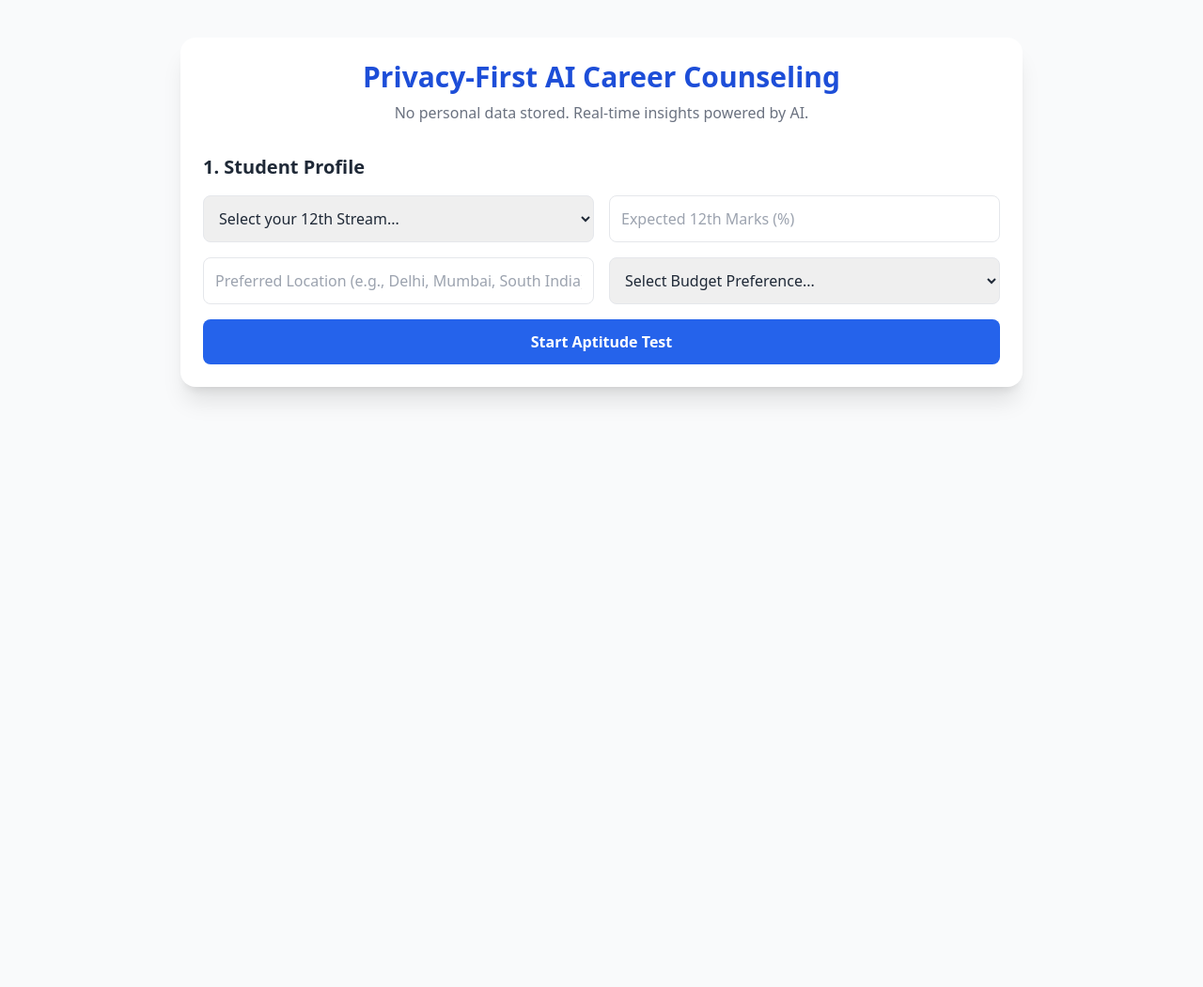
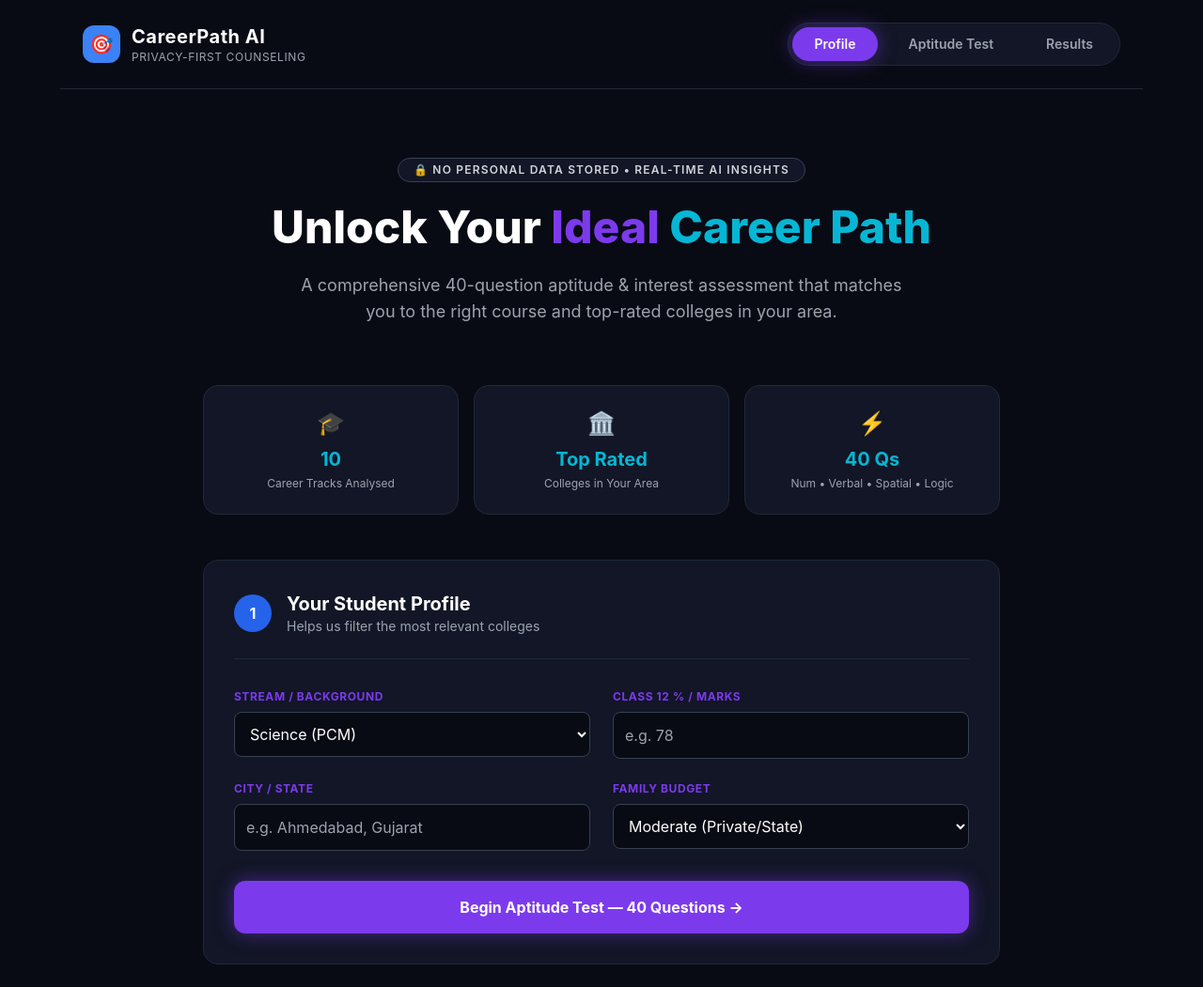
Before and after one commit to buymeud-a11y/udcareercounsel, a website: page index.html in a window 1280 px wide. Shown: the whole page at 94% size. Before the commit the page ends 800 px from the top, so only its background shows below. Drawn offline with nearby package versions, Linux system fonts and the light colour scheme.

Commit message:
Rename title and update layout for CareerPath AI

```diff
--- a/index.html
+++ b/index.html
@@ -3,62 +3,133 @@
 <head>
     <meta charset="UTF-8">
     <meta name="viewport" content="width=device-width, initial-scale=1.0">
-    <title>AI Career Counseling</title>
+    <title>CareerPath AI</title>
     <script src="https://cdn.tailwindcss.com"></script>
+    <script>
+        tailwind.config = {
+            theme: {
+                extend: {
+                    colors: {
+                        darkBg: '#090B14',
+                        cardBg: '#121626',
+                        accentPurple: '#7C3AED',
+                        accentCyan: '#06B6D4',
+                        textMuted: '#9CA3AF'
+                    },
+                    boxShadow: {
+                        'neon': '0 0 20px rgba(124, 58, 237, 0.5)',
+                    }
+                }
+            }
+        }
+    </script>
+    <style>
+        body { background-color: #090B14; color: white; font-family: 'Inter', sans-serif; }
+    </style>
 </head>
-<body class="bg-gray-50 text-gray-800 font-sans">
-    <div class="max-w-4xl mx-auto p-6 mt-10 bg-white shadow-xl rounded-2xl">
-        <h1 class="text-3xl font-bold text-center text-blue-700 mb-2">Privacy-First AI Career Counseling</h1>
-        <p class="text-center text-gray-500 mb-8">No personal data stored. Real-time insights powered by AI.</p>
+<body class="min-h-screen">
 
-        <div id="app-container">
-            <!-- Step 1: Detailed Profile -->
-            <div id="step-profile" class="space-y-4">
-                <h2 class="text-xl font-semibold">1. Student Profile</h2>
-                <div class="grid grid-cols-1 md:grid-cols-2 gap-4">
-                    <select id="stream" class="w-full p-3 border rounded-lg focus:ring-2 focus:ring-blue-500" required>
-                        <option value="">Select your 12th Stream...</option>
-                        <option value="PCM">Science (PCM)</option>
-                        <option value="PCB">Science (PCB)</option>
-                        <option value="Commerce">Commerce</option>
-                        <option value="Arts">Arts/Humanities</option>
-                    </select>
-                    <input type="number" id="marks" placeholder="Expected 12th Marks (%)" class="w-full p-3 border rounded-lg focus:ring-2 focus:ring-blue-500" required max="100">
-                    <input type="text" id="location" placeholder="Preferred Location (e.g., Delhi, Mumbai, South India)" class="w-full p-3 border rounded-lg focus:ring-2 focus:ring-blue-500" required>
-                    <select id="budget" class="w-full p-3 border rounded-lg focus:ring-2 focus:ring-blue-500" required>
-                        <option value="">Select Budget Preference...</option>
-                        <option value="Economical (Govt/Aided)">Economical (Govt/Aided)</option>
-                        <option value="Moderate (Private/State)">Moderate (Private/State)</option>
-                        <option value="Premium (Top Private/Deemed)">Premium (Top Private/Deemed)</option>
-                    </select>
-                </div>
-                <button onclick="startTest()" class="w-full bg-blue-600 hover:bg-blue-700 text-white p-3 rounded-lg font-bold transition">Start Aptitude Test</button>
+    <!-- Top Navigation -->
+    <header class="flex justify-between items-center p-6 max-w-6xl mx-auto border-b border-gray-800">
+        <div class="flex items-center space-x-3">
+            <div class="w-10 h-10 bg-blue-500 rounded-xl flex items-center justify-center font-bold text-xl">🎯</div>
+            <div>
+                <h1 class="text-xl font-bold tracking-wide">CareerPath AI</h1>
+                <p class="text-xs text-textMuted uppercase tracking-wider">Privacy-First Counseling</p>
+            </div>
+        </div>
+        <nav class="flex space-x-2 bg-cardBg p-1 rounded-full border border-gray-800">
+            <button class="px-6 py-2 bg-accentPurple rounded-full text-sm font-semibold shadow-neon">Profile</button>
+            <button class="px-6 py-2 text-textMuted rounded-full text-sm font-semibold">Aptitude Test</button>
+            <button class="px-6 py-2 text-textMuted rounded-full text-sm font-semibold">Results</button>
+        </nav>
+    </header>
+
+    <!-- Main Container -->
+    <main class="max-w-4xl mx-auto mt-12 p-6" id="app-container">
+
+        <!-- STEP 1: PROFILE / HOME PAGE -->
+        <div id="step-profile">
+            <!-- Hero Section -->
+            <div class="text-center mb-16">
+                <span class="px-4 py-1 border border-gray-700 rounded-full text-xs font-semibold tracking-widest text-gray-300 mb-6 inline-block bg-cardBg">
+                    🔒 NO PERSONAL DATA STORED • REAL-TIME AI INSIGHTS
+                </span>
+                <h2 class="text-5xl font-extrabold mb-6">Unlock Your <span class="text-accentPurple">Ideal</span> <span class="text-accentCyan">Career Path</span></h2>
+                <p class="text-textMuted text-lg max-w-2xl mx-auto">A comprehensive 40-question aptitude & interest assessment that matches you to the right course and top-rated colleges in your area.</p>
             </div>
 
-            <!-- Step 2: Test UI (Remains unchanged) -->
-            <div id="step-test" class="hidden space-y-6">
-                <div class="flex justify-between items-center mb-4 border-b pb-2">
-                    <h2 class="text-xl font-semibold">Aptitude Assessment</h2>
-                    <span id="question-tracker" class="text-sm font-bold text-gray-500 bg-gray-100 px-3 py-1 rounded-full"></span>
+            <!-- Stats Grid -->
+            <div class="grid grid-cols-3 gap-4 mb-12">
+                <div class="bg-cardBg p-6 rounded-2xl border border-gray-800 text-center">
+                    <div class="text-2xl mb-2">🎓</div>
+                    <h3 class="text-accentCyan text-xl font-bold">10</h3>
+                    <p class="text-xs text-textMuted mt-1">Career Tracks Analysed</p>
                 </div>
-                <div id="question-container" class="p-6 bg-blue-50 rounded-xl text-lg font-medium shadow-inner"></div>
-                <div id="options-container" class="grid grid-cols-1 gap-3"></div>
+                <div class="bg-cardBg p-6 rounded-2xl border border-gray-800 text-center">
+                    <div class="text-2xl mb-2">🏛️</div>
+                    <h3 class="text-accentCyan text-xl font-bold">Top Rated</h3>
+                    <p class="text-xs text-textMuted mt-1">Colleges in Your Area</p>
+                </div>
+                <div class="bg-cardBg p-6 rounded-2xl border border-gray-800 text-center">
+                    <div class="text-2xl mb-2">⚡</div>
+                    <h3 class="text-accentCyan text-xl font-bold">40 Qs</h3>
+                    <p class="text-xs text-textMuted mt-1">Num • Verbal • Spatial • Logic</p>
+                </div>
             </div>
 
-            <!-- Step 3: Results -->
-            <div id="step-results" class="hidden space-y-4">
-                <div id="loading" class="text-center py-10 hidden">
-                    <div class="animate-spin rounded-full h-12 w-12 border-b-2 border-blue-700 mx-auto mb-4"></div>
-                    <p class="text-lg font-semibold animate-pulse text-blue-800">Filtering colleges based on your profile & test scores...</p>
+            <!-- Profile Form -->
+            <div class="bg-cardBg p-8 rounded-2xl border border-gray-800">
+                <div class="flex items-center space-x-4 mb-8 border-b border-gray-800 pb-6">
+                    <div class="w-10 h-10 bg-blue-600 rounded-full flex items-center justify-center font-bold">1</div>
+                    <div>
+                        <h3 class="text-xl font-bold">Your Student Profile</h3>
+                        <p class="text-sm text-textMuted">Helps us filter the most relevant colleges</p>
+                    </div>
                 </div>
-                <div id="report-content" class="prose max-w-none text-gray-700"></div>
-                <div class="mt-6 flex gap-4">
-                    <button onclick="window.print()" class="bg-green-600 hover:bg-green-700 text-white px-6 py-2 rounded-lg hidden shadow" id="print-btn">Print / Download PDF</button>
-                    <button onclick="location.reload()" class="bg-gray-200 hover:bg-gray-300 text-gray-800 px-6 py-2 rounded-lg hidden" id="reset-btn">Start Over</button>
+
+                <div class="grid grid-cols-2 gap-6 mb-8">
+                    <div>
+                        <label class="block text-xs font-bold text-accentPurple mb-2 uppercase tracking-wider">Stream / Background</label>
+                        <select id="stream" class="w-full bg-[#090B14] border border-gray-700 rounded-lg p-3 text-white focus:border-accentPurple focus:outline-none">
+                            <option value="Science (PCM)">Science (PCM)</option>
+                            <option value="Science (PCB)">Science (PCB)</option>
+                            <option value="Commerce">Commerce</option>
+                            <option value="Arts/Humanities">Arts/Humanities</option>
+                        </select>
+                    </div>
+                    <div>
+                        <label class="block text-xs font-bold text-accentPurple mb-2 uppercase tracking-wider">Class 12 % / Marks</label>
+                        <input type="number" id="marks" placeholder="e.g. 78" class="w-full bg-[#090B14] border border-gray-700 rounded-lg p-3 text-white focus:border-accentPurple focus:outline-none">
+                    </div>
+                    <div>
+                        <label class="block text-xs font-bold text-accentPurple mb-2 uppercase tracking-wider">City / State</label>
+                        <input type="text" id="location" placeholder="e.g. Ahmedabad, Gujarat" class="w-full bg-[#090B14] border border-gray-700 rounded-lg p-3 text-white focus:border-accentPurple focus:outline-none">
+                    </div>
+                    <div>
+                        <label class="block text-xs font-bold text-accentPurple mb-2 uppercase tracking-wider">Family Budget</label>
+                        <select id="budget" class="w-full bg-[#090B14] border border-gray-700 rounded-lg p-3 text-white focus:border-accentPurple focus:outline-none">
+                            <option value="Economical (Govt/Aided)">Moderate (Private/State)</option>
+                            <option value="Premium (Private)">Premium (Private)</option>
+                        </select>
+                    </div>
                 </div>
+
+                <button onclick="startTest()" class="w-full bg-accentPurple text-white font-bold py-4 rounded-xl shadow-neon transition hover:bg-purple-600">
+                    Begin Aptitude Test — 40 Questions →
+                </button>
             </div>
         </div>
-    </div>
-    <script src="/js/app.js"></script>
+
+        <!-- Hidden Steps for JS Injection -->
+        <div id="step-test" class="hidden">
+            <!-- JS will inject dark mode test here -->
+        </div>
+        <div id="step-results" class="hidden">
+            <div id="report-content"></div>
+        </div>
+    </main>
+
+    <script src="js/app.js"></script>
 </body>
 </html>
```
